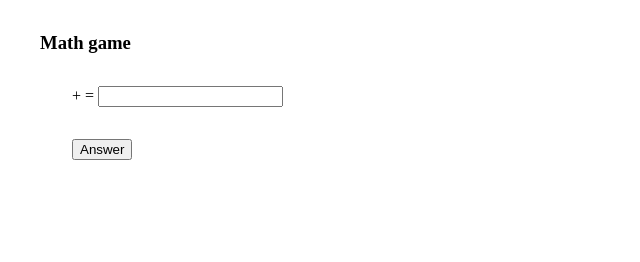
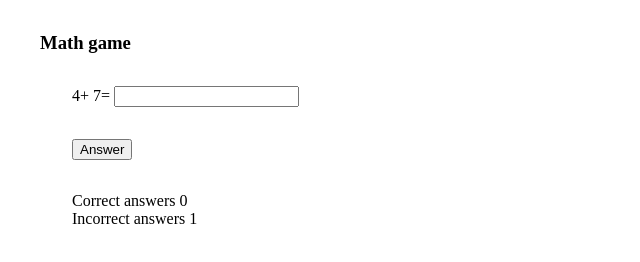
Before and after one commit to saku-va/matikkapeli, a plain HTML site: page index.html in a window 1280 px wide. Both pictures are taken after a click on the button "Answer". Shown: the whole page, without its empty margins (0-640 px from the left). Drawn offline with Linux system fonts and the light colour scheme.

Commit message:
Koodi tehty, sivu toimi

```diff
--- a/index.html
+++ b/index.html
@@ -18,6 +18,11 @@
             <div>
                 <button type="button" id="calculate">Answer</button>
             </div>
+            <div>
+                Correct answers <output id="num3"></output>
+                <br>
+                Incorrect answers <output id="num4"></output>
+            </div>
         </form>
     </div>
     <script src="js/functions.js"></script>
--- a/js/functions.js
+++ b/js/functions.js
@@ -0,0 +1,41 @@
+'use strict'
+
+let rand_num1 = 0
+let rand_num2 = 0
+
+let correct = 0
+let incorrect = 0
+
+const getRandomIntNumberInRange = (min,max) => {
+    return Math.floor(Math.random() * max) + min;
+}
+
+const randomizeNumbers = () => {
+    rand_num1 = getRandomIntNumberInRange(1,10)
+    rand_num2 = getRandomIntNumberInRange(1,10)
+    document.querySelector('#num1').innerHTML = rand_num1
+    document.querySelector('#num2').innerHTML = rand_num2
+}
+
+addEventListener("DOMContentLoaded", () => {
+    randomizeNumbers()
+    document.querySelector('#num3').innerHTML = correct
+    document.querySelector('#num4').innerHTML = incorrect
+});
+
+document.querySelector('button').addEventListener('click',() => {
+    const answer = Number(document.querySelector('input').value)
+    const correctAnswer = rand_num1 + rand_num2
+    if (answer === correctAnswer) {
+        alert('Correct!')
+        correct = correct + 1
+        document.querySelector('#num3').innerHTML = correct
+    } else {
+        alert('Incorrect!')
+        incorrect = incorrect + 1
+        document.querySelector('#num4').innerHTML = incorrect
+    }
+
+    randomizeNumbers()
+    document.querySelector('input').value=''
+})
```
